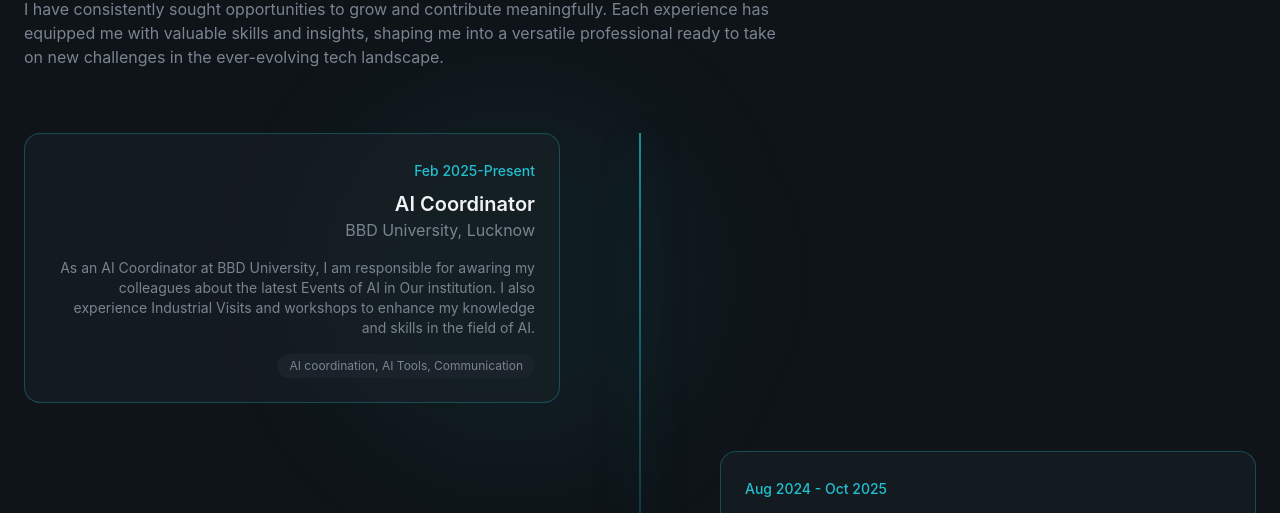
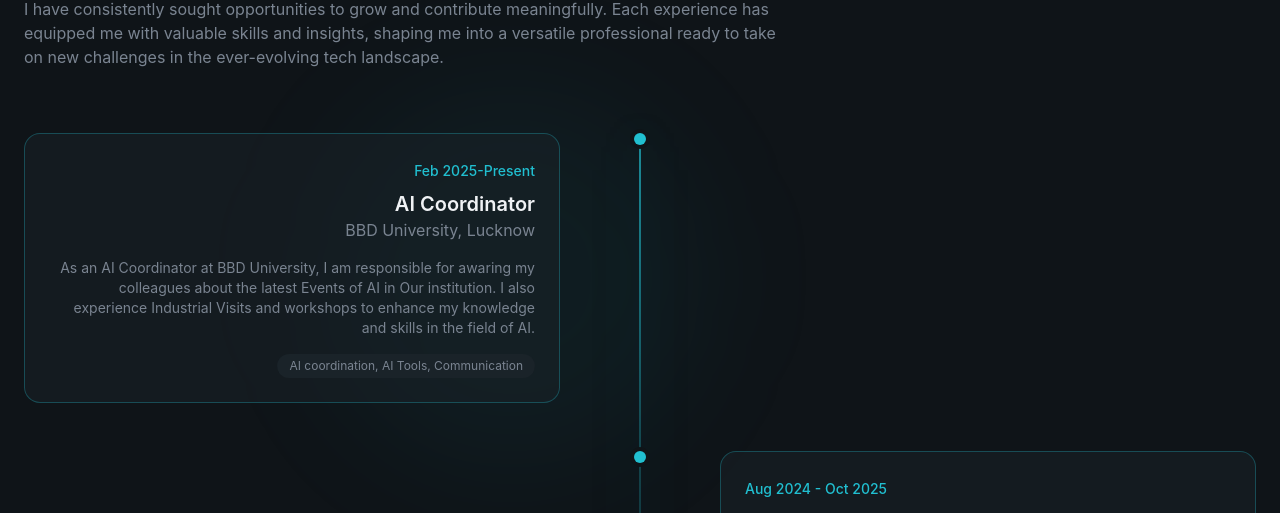
Before and after one commit to UtkarshPandey13tech/Personal-Portfolio, a React (Vite) app: page / in a window 1280 px wide. Shown: the part 3398-3911 px from the top of the page. Built offline with nearby package versions, Linux system fonts and the light colour scheme.

Commit message:
some mimor changes

```diff
--- a/src/sections/Education.jsx
+++ b/src/sections/Education.jsx
@@ -54,7 +54,9 @@
             >
 
                 {/* Timeline dot */}
-                <div className="absolute "></div>
+                <div className="absolute left-0 md:left-1/2 top-0 w-3 h-3 bg-primary rounded-full -translate-x-1/2 ring-4 ring-background z-10">{edu.current && (
+                    <span className="absolute inset-0 rounded-full bg-primary animate-ping opacity-75"/>)}
+                </div>
 
                 {/* Education  Content */}
                 <div className={ `pl-8 md:pl-0 ${idx % 2=== 0 ? "md:pr-16 md:text-right ": "md:col-start-2 md:pl-16"}`}>
--- a/src/sections/Experience.jsx
+++ b/src/sections/Experience.jsx
@@ -48,7 +48,10 @@
             >
 
                 {/* Timeline dot */}
-                <div className="absolute "></div>
+                <div className="absolute left-0 md:left-1/2 top-0 w-3 h-3 bg-primary rounded-full -translate-x-1/2 ring-4 ring-background z-10">
+                {exp.current && (
+                    <span className="absolute inset-0 rounded-full bg-primary animate-ping opacity-75"/>)}
+                </div>
 
                 {/* Experience Content */}
                 <div className={ `pl-8 md:pl-0 ${idx % 2=== 0 ? "md:pr-16 md:text-right ": "md:col-start-2 md:pl-16"}`}>
```
